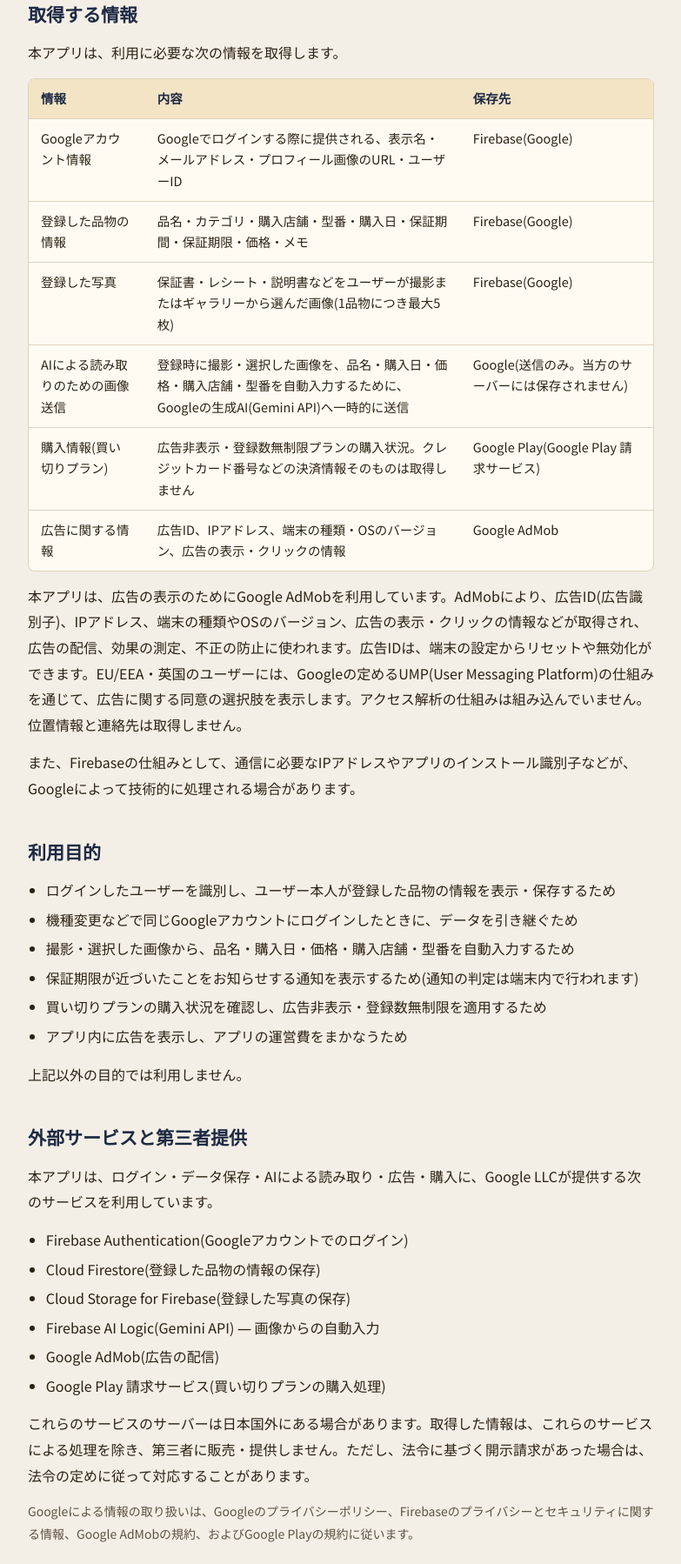
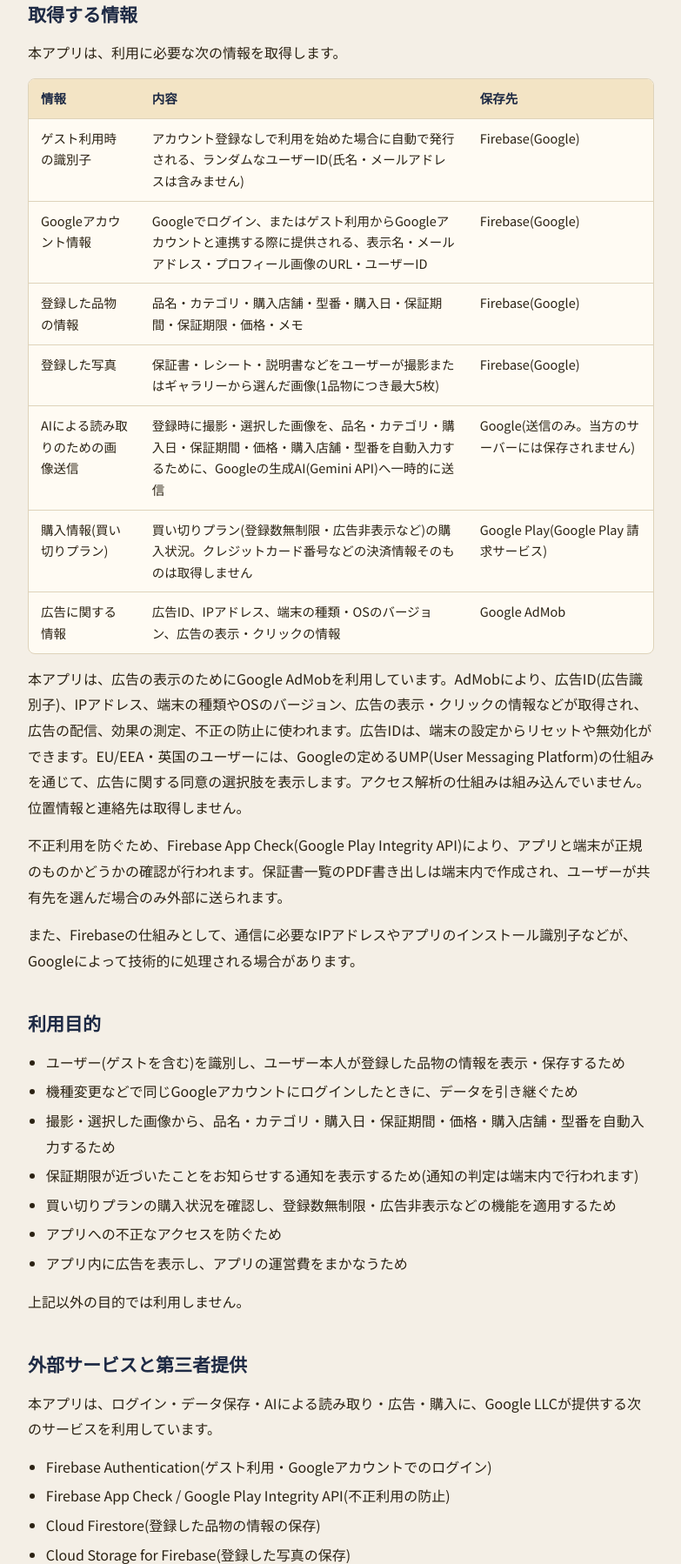
Before and after one commit to tingtangman-prog/tingtangman-prog.github.io, a plain HTML site: page hoshonote/privacy.html in a window 1280 px wide. Shown: the part 518-2316 px from the top of the page at 87% size, without its empty margins (248-1031 px from the left). Drawn offline with Linux system fonts and the light colour scheme.

Commit message:
Update hoshonote privacy policy for guest use and in-app deletion
Co-Authored-By: Claude Opus 5.5 <noreply@anthropic.com>

```diff
--- a/hoshonote/privacy.html
+++ b/hoshonote/privacy.html
@@ -112,7 +112,7 @@
     <a class="back" href="../index.html">&larr; TIGALO STUDIO</a>
     <p class="eyebrow">TIGALO STUDIO</p>
     <h1>「ホショーノート」プライバシーポリシー</h1>
-    <p class="meta">制定日 2026年11月23日 ／ 最終更新日 2026年11月23日</p>
+    <p class="meta">制定日 2026年11月23日 ／ 最終更新日 2026年11月24日</p>
   </header>
 
   <p class="lead">
@@ -143,8 +143,13 @@
         </thead>
         <tbody>
           <tr>
+            <td>ゲスト利用時の識別子</td>
+            <td>アカウント登録なしで利用を始めた場合に自動で発行される、ランダムなユーザーID(氏名・メールアドレスは含みません)</td>
+            <td>Firebase(Google)</td>
+          </tr>
+          <tr>
             <td>Googleアカウント情報</td>
-            <td>Googleでログインする際に提供される、表示名・メールアドレス・プロフィール画像のURL・ユーザーID</td>
+            <td>Googleでログイン、またはゲスト利用からGoogleアカウントと連携する際に提供される、表示名・メールアドレス・プロフィール画像のURL・ユーザーID</td>
             <td>Firebase(Google)</td>
           </tr>
           <tr>
@@ -159,12 +164,12 @@
           </tr>
           <tr>
             <td>AIによる読み取りのための画像送信</td>
-            <td>登録時に撮影・選択した画像を、品名・購入日・価格・購入店舗・型番を自動入力するために、Googleの生成AI(Gemini API)へ一時的に送信</td>
+            <td>登録時に撮影・選択した画像を、品名・カテゴリ・購入日・保証期間・価格・購入店舗・型番を自動入力するために、Googleの生成AI(Gemini API)へ一時的に送信</td>
             <td>Google(送信のみ。当方のサーバーには保存されません)</td>
           </tr>
           <tr>
             <td>購入情報(買い切りプラン)</td>
-            <td>広告非表示・登録数無制限プランの購入状況。クレジットカード番号などの決済情報そのものは取得しません</td>
+            <td>買い切りプラン(登録数無制限・広告非表示など)の購入状況。クレジットカード番号などの決済情報そのものは取得しません</td>
             <td>Google Play(Google Play 請求サービス)</td>
           </tr>
           <tr>
@@ -176,17 +181,19 @@
       </table>
     </div>
     <p>本アプリは、広告の表示のためにGoogle AdMobを利用しています。AdMobにより、広告ID(広告識別子)、IPアドレス、端末の種類やOSのバージョン、広告の表示・クリックの情報などが取得され、広告の配信、効果の測定、不正の防止に使われます。広告IDは、端末の設定からリセットや無効化ができます。EU/EEA・英国のユーザーには、Googleの定めるUMP(User Messaging Platform)の仕組みを通じて、広告に関する同意の選択肢を表示します。アクセス解析の仕組みは組み込んでいません。位置情報と連絡先は取得しません。</p>
+    <p>不正利用を防ぐため、Firebase App Check(Google Play Integrity API)により、アプリと端末が正規のものかどうかの確認が行われます。保証書一覧のPDF書き出しは端末内で作成され、ユーザーが共有先を選んだ場合のみ外部に送られます。</p>
     <p>また、Firebaseの仕組みとして、通信に必要なIPアドレスやアプリのインストール識別子などが、Googleによって技術的に処理される場合があります。</p>
   </section>
 
   <section id="purpose">
     <h2>利用目的</h2>
     <ul class="plain">
-      <li>ログインしたユーザーを識別し、ユーザー本人が登録した品物の情報を表示・保存するため</li>
+      <li>ユーザー(ゲストを含む)を識別し、ユーザー本人が登録した品物の情報を表示・保存するため</li>
       <li>機種変更などで同じGoogleアカウントにログインしたときに、データを引き継ぐため</li>
-      <li>撮影・選択した画像から、品名・購入日・価格・購入店舗・型番を自動入力するため</li>
+      <li>撮影・選択した画像から、品名・カテゴリ・購入日・保証期間・価格・購入店舗・型番を自動入力するため</li>
       <li>保証期限が近づいたことをお知らせする通知を表示するため(通知の判定は端末内で行われます)</li>
-      <li>買い切りプランの購入状況を確認し、広告非表示・登録数無制限を適用するため</li>
+      <li>買い切りプランの購入状況を確認し、登録数無制限・広告非表示などの機能を適用するため</li>
+      <li>アプリへの不正なアクセスを防ぐため</li>
       <li>アプリ内に広告を表示し、アプリの運営費をまかなうため</li>
     </ul>
     <p>上記以外の目的では利用しません。</p>
@@ -196,7 +203,8 @@
     <h2>外部サービスと第三者提供</h2>
     <p>本アプリは、ログイン・データ保存・AIによる読み取り・広告・購入に、Google LLCが提供する次のサービスを利用しています。</p>
     <ul class="plain">
-      <li>Firebase Authentication(Googleアカウントでのログイン)</li>
+      <li>Firebase Authentication(ゲスト利用・Googleアカウントでのログイン)</li>
+      <li>Firebase App Check / Google Play Integrity API(不正利用の防止)</li>
       <li>Cloud Firestore(登録した品物の情報の保存)</li>
       <li>Cloud Storage for Firebase(登録した写真の保存)</li>
       <li>Firebase AI Logic(Gemini API) ― 画像からの自動入力</li>
@@ -209,14 +217,16 @@
 
   <section id="storage">
     <h2>保存場所と期間</h2>
-    <p>登録した品物の情報と写真は、ユーザーがアカウントの削除を依頼するまで、ユーザー本人のみが読み書きできる形でFirestoreおよびFirebase Storageに保存されます。他のユーザーが閲覧することはできません。通信は暗号化されています。</p>
+    <p>登録した品物の情報と写真は、ユーザーがアカウントを削除するまで、ユーザー本人のみが読み書きできる形でFirestoreおよびFirebase Storageに保存されます。他のユーザーが閲覧することはできません。通信は暗号化されています。ゲストのまま利用している場合、アプリを削除したり端末を変更したりすると、そのデータにはアクセスできなくなります(Googleアカウントと連携すると引き継げます)。</p>
   </section>
 
   <section id="delete">
     <h2>アカウント・データの削除</h2>
     <div class="delete-box">
-      <h3>削除の依頼方法</h3>
-      <p>現在、アプリ内からの削除機能は準備中です。削除をご希望の場合は、次のメールアドレスに削除を依頼してください。ログインに使っているGoogleアカウントのメールアドレスから、件名を「ホショーノート アカウント削除依頼」として送信してください。本人確認のうえ、原則として14日以内に、サーバー上の品物の情報・写真・アカウントを削除します。</p>
+      <h3>アプリ内で削除する</h3>
+      <p>アプリの「設定」→「アカウントとデータを削除」から、登録した品物の情報・写真・アカウントをすぐに削除できます(ゲスト利用の場合も同じです)。</p>
+      <h3>メールで依頼する</h3>
+      <p>アプリを削除済みの場合などは、次のメールアドレスに削除を依頼してください。ログインに使っているGoogleアカウントのメールアドレスから、件名を「ホショーノート アカウント削除依頼」として送信してください。本人確認のうえ、原則として14日以内に、サーバー上の品物の情報・写真・アカウントを削除します。</p>
       <div class="mail-row">
         <span class="mail-addr" id="mailAddr">tingtangman@gmail.com</span>
         <button class="copy" id="copyBtn" type="button">コピー</button>
```
